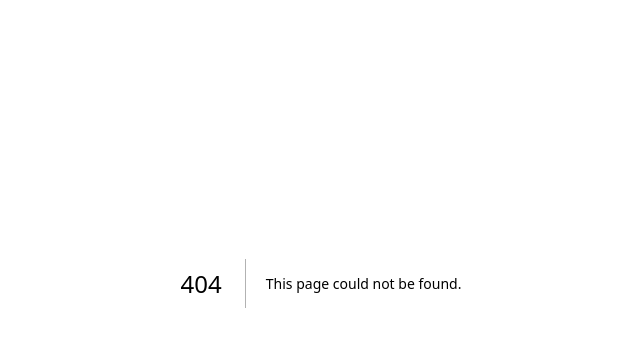
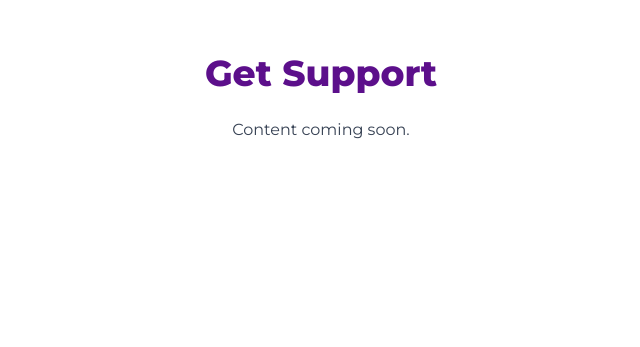
Before and after one commit to bhuddlez2/HarborSafeProject, a Next.js app in the folder frontend/: page /get-support in a window 1280 px wide. Before the commit this address had no page. Shown: the part 117-464 px from the top of the page, without its empty margins (319-959 px from the left). Built offline with nearby package versions, Linux system fonts and the light colour scheme.

Commit message:
added page routing

```diff
--- /dev/null
+++ b/frontend/src/app/about/page.js
@@ -0,0 +1,17 @@
+// necessary for client-side interactivity in this component
+"use client";
+
+export default function About() {
+  return (
+    <main className="pt-22.5">
+      <section className="py-20 px-4 bg-white">
+        <div className="max-w-7xl mx-auto">
+          <h1 className="text-brand text-4xl font-semibold text-center mb-6">About Us</h1>
+          <p className="text-gray-700 text-center leading-relaxed">
+            Content coming soon.
+          </p>
+        </div>
+      </section>
+    </main>
+  );
+}
--- /dev/null
+++ b/frontend/src/app/get-support/page.js
@@ -0,0 +1,16 @@
+"use client";
+
+export default function GetSupport() {
+  return (
+    <main className="pt-22.5">
+      <section className="py-20 px-4 bg-white">
+        <div className="max-w-7xl mx-auto">
+          <h1 className="text-brand text-4xl font-semibold text-center mb-6">Get Support</h1>
+          <p className="text-gray-700 text-center leading-relaxed">
+            Content coming soon.
+          </p>
+        </div>
+      </section>
+    </main>
+  );
+}
--- /dev/null
+++ b/frontend/src/app/give-support/page.js
@@ -0,0 +1,16 @@
+"use client";
+
+export default function GiveSupport() {
+  return (
+    <main className="pt-22.5">
+      <section className="py-20 px-4 bg-white">
+        <div className="max-w-7xl mx-auto">
+          <h1 className="text-brand text-4xl font-semibold text-center mb-6">Give Support</h1>
+          <p className="text-gray-700 text-center leading-relaxed">
+            Content coming soon.
+          </p>
+        </div>
+      </section>
+    </main>
+  );
+}
--- a/frontend/src/app/layout.js
+++ b/frontend/src/app/layout.js
@@ -16,7 +16,7 @@ const nunito = Nunito({
 });
 
 export const metadata = {
-  title: "Harbor Safe House & Advocacy Center",
+  title: "Domestic Violence Support | Harbor Safe House & Advocacy Center",
   description: "Providing a safe, caring place and high-quality advocacy for survivors of domestic violence and sexual assault in the Cleveland, TN area.",
 };
 
--- a/frontend/src/app/page.js
+++ b/frontend/src/app/page.js
@@ -3,6 +3,7 @@
 
 import { useState, useEffect, startTransition } from "react";
 import Image from "next/image";
+import Link from "next/link";
 
 // Placeholder event data — replace with real content when available
 const events = [
@@ -93,7 +94,12 @@ export default function Home() {
       px-4 adds horizontal padding so the card does not touch screen edges on small screens
       */}
       {showSafetyModal && (
-        <div className="fixed inset-0 z-200 flex items-center justify-center bg-black/60 px-4">
+        <div
+          className="fixed inset-0 z-200 flex items-center justify-center bg-black/60 px-4"
+          role="dialog"
+          aria-modal="true"
+          aria-labelledby="safety-modal-heading"
+        >
           {/*
           Modal card,
           bg-white for a clean white background,
@@ -110,7 +116,7 @@ export default function Home() {
             text-brand for the brand purple color,
             mb-4 for spacing below before the first paragraph
             */}
-            <h2 className="text-2xl font-bold text-brand mb-4">Security Alert</h2>
+            <h2 id="safety-modal-heading" className="text-2xl font-bold text-brand mb-4">Security Alert</h2>
             {/*
             Internet safety warning paragraph,
             mb-3 for spacing below before the next paragraph,
@@ -201,6 +207,7 @@ export default function Home() {
       */}
       <nav
         className="bg-brand h-22.5 flex items-center justify-between px-8 fixed top-0 left-0 right-0 z-50"
+        aria-label="Main navigation"
       >
         {/*
         HarborSafe logo on the left side of the navbar
@@ -238,7 +245,7 @@ export default function Home() {
           font-bold for emphasis,
           group and relative for styling the hover effect on the span inside,
           */}
-          <a href="#home" className="text-white font-bold group relative">
+          <Link href="/" className="text-white font-bold group relative">
             {/*
             The span inside the Home link is styled to create a pill-shaped background on hover,
             block to make it a block element,
@@ -250,28 +257,28 @@ export default function Home() {
              */}
             <span className="block bg-white text-brand px-4 py-2 rounded-full transition-all duration-300">
               Home
-              </span>
-          </a>
-          <a href="#about" className="text-white font-bold group relative">
+            </span>
+          </Link>
+          <Link href="/about" className="text-white font-bold group relative">
             <span className="block px-4 py-2 rounded-full hover:bg-white hover:text-brand transition-all duration-300">
               About
-              </span>
-          </a>
-          <a href="#services" className="text-white font-bold group relative">
+            </span>
+          </Link>
+          <Link href="/get-support" className="text-white font-bold group relative">
             <span className="block px-4 py-2 rounded-full hover:bg-white hover:text-brand transition-all duration-300">
               Get Support
-              </span>
-          </a>
-          <a href="#donate" className="text-white font-bold group relative">
+            </span>
+          </Link>
+          <Link href="/give-support" className="text-white font-bold group relative">
             <span className="block px-4 py-2 rounded-full hover:bg-white hover:text-brand transition-all duration-300">
               Give Support
-              </span>
-          </a>
-          <a href="#resources" className="text-white font-bold group relative">
+            </span>
+          </Link>
+          <Link href="/resources" className="text-white font-bold group relative">
             <span className="block px-4 py-2 rounded-full hover:bg-white hover:text-brand transition-all duration-300">
               Resources
-              </span>
-          </a>
+            </span>
+          </Link>
           {/* Divider between navigation links and language switcher */}
           <div className="h-8 w-px bg-white"></div>
           {/* Language switcher */}
@@ -355,7 +362,7 @@ export default function Home() {
             relative so the prev/next buttons can be positioned outside the card area,
             max-w-2xl mx-auto to constrain and center the card
             */}
-            <div className="relative max-w-2xl mx-auto">
+            <div className="relative max-w-2xl mx-auto" aria-label="Displayed event">
 
               {/*
               Previous button,
@@ -615,7 +622,7 @@ export default function Home() {
         text-white for all text inside,
         py-12 px-4 for vertical padding and horizontal gutters
         */}
-        <footer className="bg-brand text-white py-12 px-4">
+        <footer className="bg-brand text-white py-12 px-4" aria-label="Site footer with contact information and social media links">
 
           {/*
           Two-column layout: hotline info on the left, social links on the right,
--- /dev/null
+++ b/frontend/src/app/resources/page.js
@@ -0,0 +1,16 @@
+"use client";
+
+export default function Resources() {
+  return (
+    <main className="pt-22.5">
+      <section className="py-20 px-4 bg-white">
+        <div className="max-w-7xl mx-auto">
+          <h1 className="text-brand text-4xl font-semibold text-center mb-6">Resources</h1>
+          <p className="text-gray-700 text-center leading-relaxed">
+            Content coming soon.
+          </p>
+        </div>
+      </section>
+    </main>
+  );
+}
```
